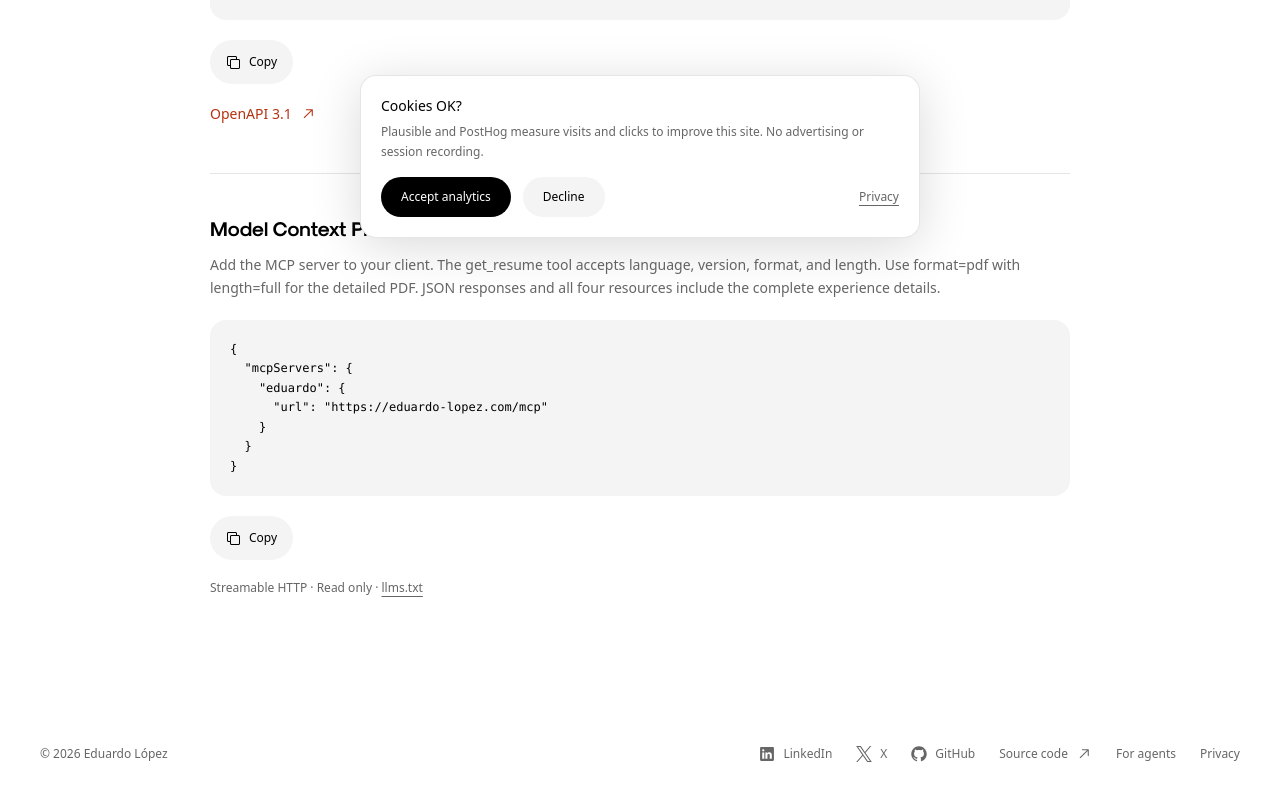
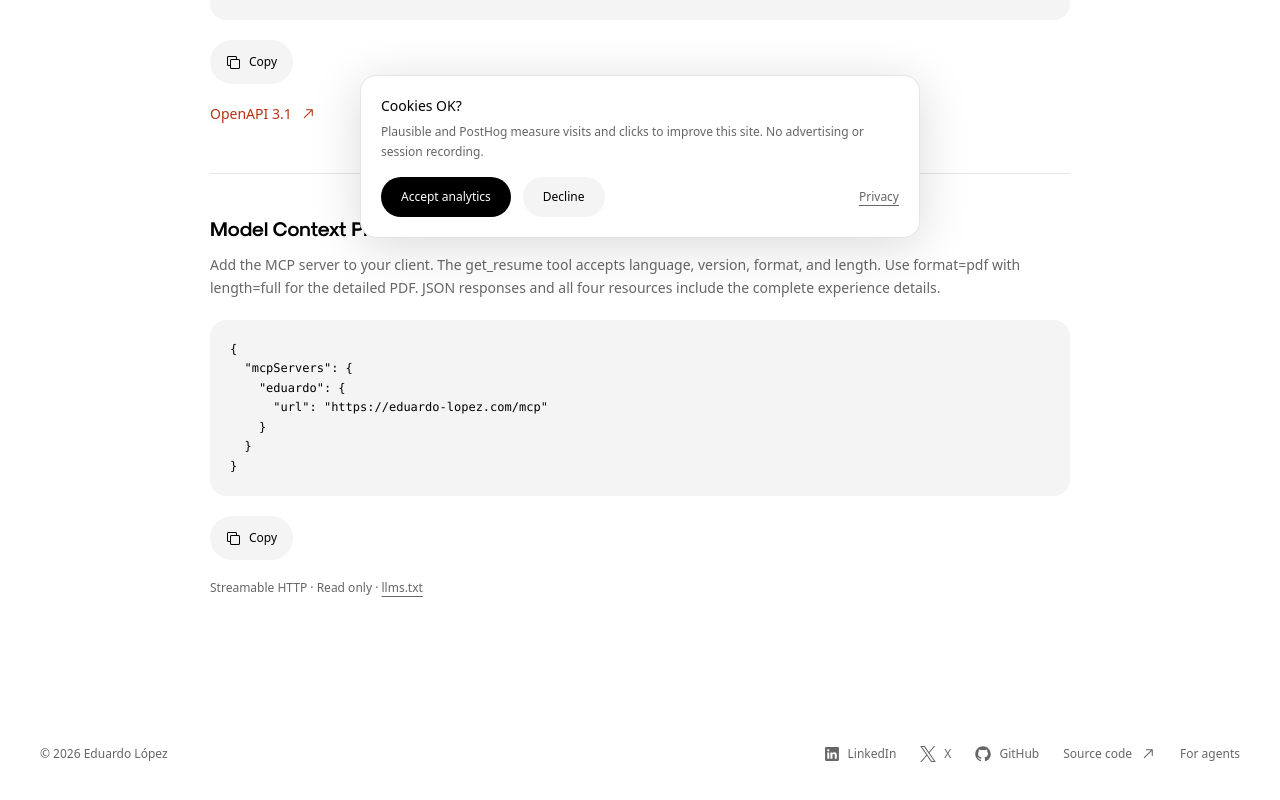
Before and after one commit to loama/personal-portfolio, a Next.js app: page /en/agents in a window 1280 px wide. Shown: the part 538-1338 px from the top of the page. Built offline with nearby package versions, Linux system fonts and the light colour scheme.

Commit message:
fix(resume): remove the portrait label and privacy footer link

```diff
--- a/src/components/portrait.tsx
+++ b/src/components/portrait.tsx
@@ -21,6 +21,5 @@ export function Portrait({ locale }: { locale: Locale }) {
         <span><span className="block text-xs font-semibold underline decoration-ink/30 underline-offset-4">Platanus Ventures</span><span className="mt-0.5 block text-[11px] text-muted">{es ? "Generación de fundadores 2023" : "Founder cohort 2023"}</span></span>
       </a>
     </div>
-    <span className="absolute -top-12 left-1/2 hidden -translate-x-1/2 rotate-6 whitespace-nowrap rounded-full border border-brand/30 bg-paper px-4 py-2 font-action text-xs uppercase tracking-[.04em] text-ink sm:block">{es ? "ideas → productos" : "ideas → products"}</span>
   </div>;
 }
--- a/src/components/shell.tsx
+++ b/src/components/shell.tsx
@@ -36,7 +36,6 @@ export function Footer({ locale }: { locale: Locale }) {
       <a href={contacts.github} data-track="social_github" className="inline-flex items-center gap-2"><SocialIcon platform="github" />GitHub</a>
       <a href={REPOSITORY_URL} target="_blank" rel="noopener noreferrer" data-track="view_source" className="inline-flex min-h-11 items-center gap-2">{locale === "es" ? "Código fuente" : "Source code"}<Arrow /></a>
       <Link prefetch={false} href={`/${locale}/agents`}>{locale === "es" ? "Para agentes" : "For agents"}</Link>
-      <Link prefetch={false} href={`/${locale}/privacy`}>{locale === "es" ? "Privacidad" : "Privacy"}</Link>
     </div>
   </footer>;
 }
```
